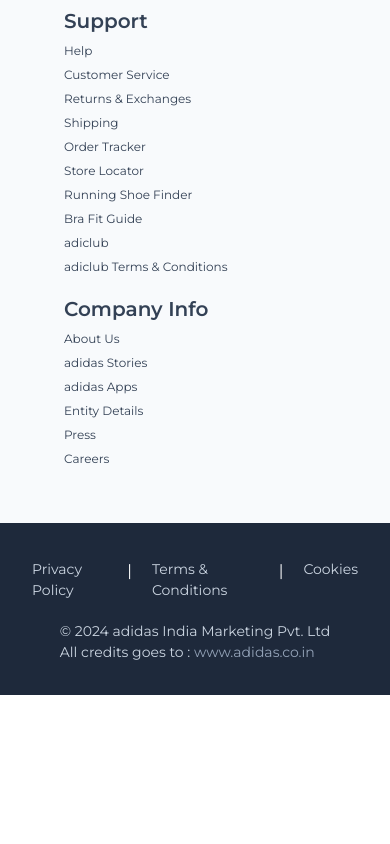
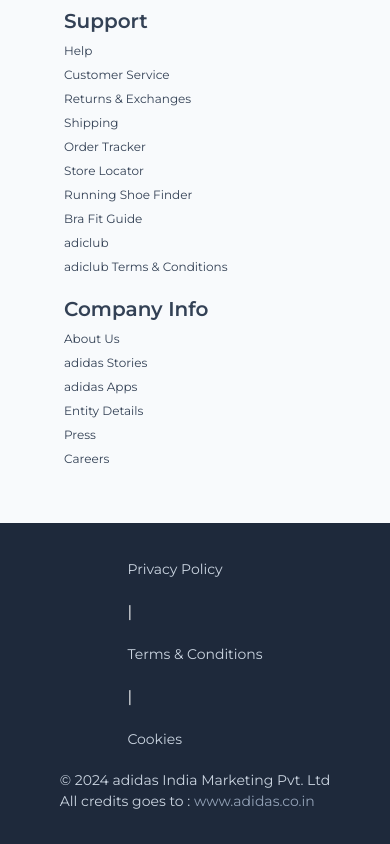
Before and after one commit to kathiravanvellaisamy/adidas-clone-tailwind, a React (Vite) app: page / in a window 390 px wide. Shown: the part 9589-10433 px from the top of the page. Before the commit the page ends 10284 px from the top, so only its background shows below. Built offline with nearby package versions, Linux system fonts and the light colour scheme; a web font is replaced by a local one.

Commit message:
Changed display property of footer links

```diff
--- a/src/section/Footer.jsx
+++ b/src/section/Footer.jsx
@@ -1,7 +1,7 @@
 const Footer = () => {
   return (
     <div className="flex flex-col justify-center items-center gap-5">
-      <div className="flex flex-row gap-5">
+      <div className="flex flex-col sm:flex-row md:flex-row lg:flex-row gap-5">
         <a href="" className="text-[14px] text-slate-300 hover:text-white">
           Privacy Policy
         </a>{" "}
```
